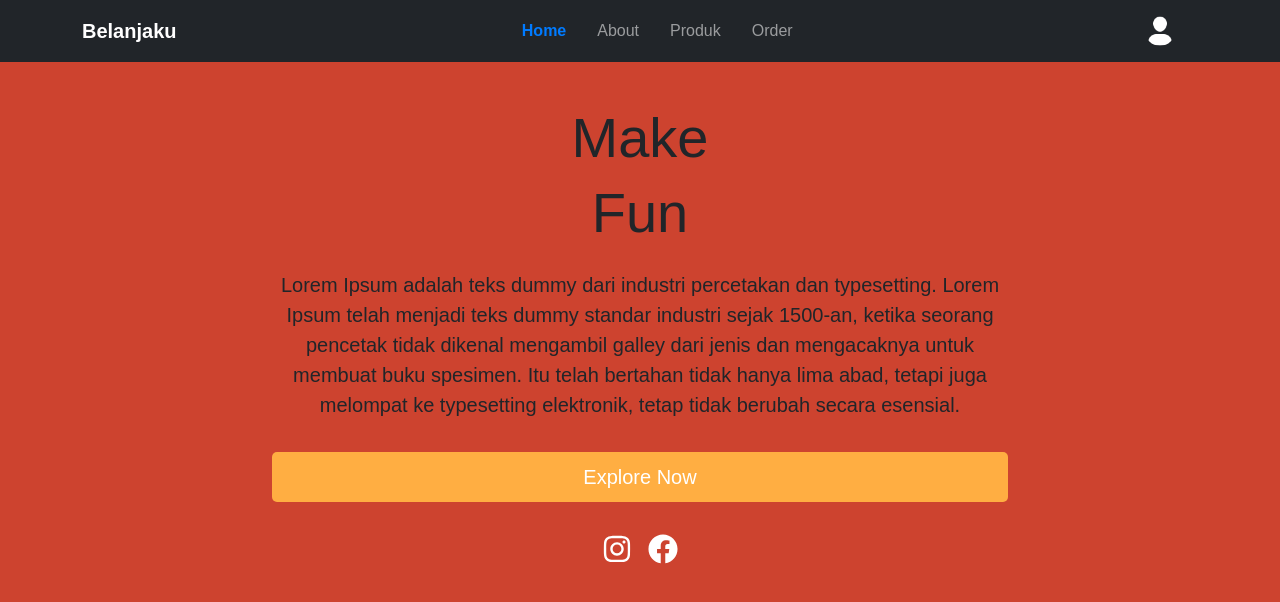
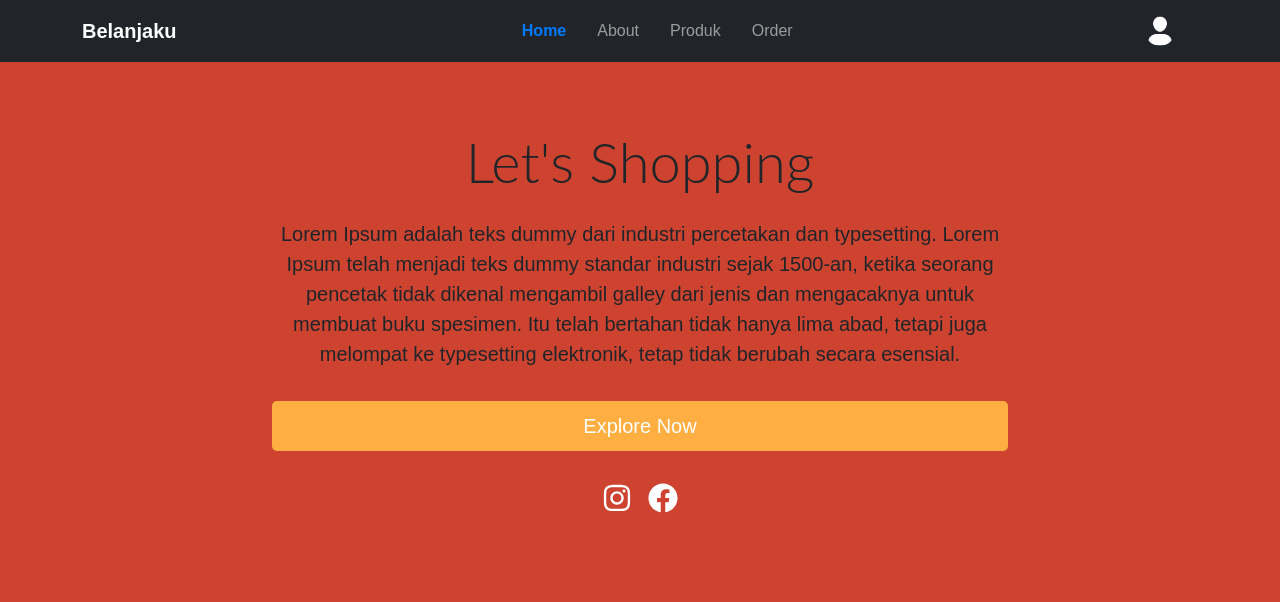
Before and after one commit to Kyyneko/BELANJAKU-WEBSITE-APP, a React (Create React App) app in the folder client/: page / in a window 1280 px wide. Shown: the top 602 px of the page. Built offline with nearby package versions, Linux system fonts and the light colour scheme.

Commit message:
Repaired Button

```diff
--- a/client/src/components/css/user_experince/Customers.css
+++ b/client/src/components/css/user_experince/Customers.css
@@ -24,3 +24,15 @@
     background-color: #007bff;
     margin: 10px auto;
   }
+
+  .crop-container {
+    overflow: hidden;
+    width: 100%;
+    height: 200px; /* Sesuaikan tinggi sesuai kebutuhan */
+  }
+
+  .crop-container img {
+    width: 100%;
+    height: auto;
+    object-fit: cover;
+  }
--- a/client/src/components/css/user_experince/home.css
+++ b/client/src/components/css/user_experince/home.css
@@ -1,54 +1,5 @@
-.bg {
-  height: 100vh;
-  background: #CD432F;
-}
-
-.custom-container {
-  margin-top: 4em;
-}
-
 .custom-text {
-  color: #fff;
-  font-size: 5em;
-  margin-top: -0.1em;
+  font-family: 'Lato', sans-serif;
+  font-size: 48px;
   font-weight: bold;
 }
-
-.custom-paragraph {
-  color: #fff;
-  margin-top: 2em;
-}
-
-.custom-button {
-  padding: 10px 20px; /* Adjust padding for desired button size */
-  border-radius: 20px;
-  margin-top: 2em;
-  max-width: 200px; /* Set a maximum width for the button */
-  width: auto; /* Ensure the button width is auto */
-}
-
-.social-icons {
-  display: flex;
-  gap: 10px;
-  margin-top: 20px;
-}
-
-.icon {
-  color: white;
-  cursor: pointer;
-  transition: color 0.3s ease;
-}
-
-.icon:hover {
-  color: #CD432F;
-}
-
-.line {
-  flex-grow: 1;
-  height: 3px;
-  background-color: white;
-  margin-left: 5px;
-  margin-top: 17px;
-  width: 100%;
-  max-width: 500px;
-}
--- a/client/src/components/page/user_experience/About.js
+++ b/client/src/components/page/user_experience/About.js
@@ -1,6 +1,7 @@
 import React from "react";
 import { Container, Row, Col, Button } from "react-bootstrap";
 import "../../css/user_experince/About.css";
+import { Link } from "react-router-dom";
 
 const About = () => {
   return (
@@ -15,9 +16,11 @@ const About = () => {
               Intense gives me the ability to advise international expatriates
               living in the middle east from where I live in USA.
             </p>
-            <Button variant="primary" className="explore-button">
-              LET'S GO EXPLORE
-            </Button>
+            <Link to="/Produk">
+              <Button variant="primary" className="explore-button">
+                LET'S GO EXPLORE
+              </Button>
+            </Link>
           </Col>
         </Row>
       </Container>
--- a/client/src/components/page/user_experience/Customers.js
+++ b/client/src/components/page/user_experience/Customers.js
@@ -14,7 +14,9 @@ const Customers = () => {
         <Row>
           <Col md={4}>
             <Card className="mb-4">
-              <Card.Img variant="top" src={us1} alt="user1" />
+              <div className="crop-container">
+                <Card.Img variant="top" src={us1} alt="user1" />
+              </div>
               <Card.Body>
                 <Card.Title>Food & Drink</Card.Title>
                 <Card.Text>
@@ -27,7 +29,9 @@ const Customers = () => {
           </Col>
           <Col md={4}>
             <Card className="mb-4">
-              <Card.Img variant="top" src={us2} alt="user2" />
+              <div className="crop-container">
+                <Card.Img variant="top" src={us2} alt="user2" />
+              </div>
               <Card.Body>
                 <Card.Title>Cosmetic</Card.Title>
                 <Card.Text>
@@ -40,14 +44,15 @@ const Customers = () => {
           </Col>
           <Col md={4}>
             <Card className="mb-4">
-              <Card.Img variant="top" src={us3} alt="user3" />
+              <div className="crop-container">
+                <Card.Img variant="top" src={us3} alt="user3" />
+              </div>
               <Card.Body>
                 <Card.Title>Body Care</Card.Title>
                 <Card.Text>
                   A very professional financial advisor, who is true to his
                   word. John has demonstrated a high amount of integrity in the
-                  time I have known him, and he is fast to respond to my
-                  concerns.
+                  time I have known him
                 </Card.Text>
               </Card.Body>
             </Card>
--- a/client/src/components/page/user_experience/home.js
+++ b/client/src/components/page/user_experience/home.js
@@ -1,7 +1,8 @@
 import React from "react";
 import { Container, Row, Col, Button } from "react-bootstrap";
 import { FaInstagram, FaFacebook } from "react-icons/fa";
-// import "../../css/user_experince/home.css";
+import { Link } from "react-router-dom"; // Import Link
+import "../../css/user_experince/home.css";
 
 const Home = () => {
   return (
@@ -10,8 +11,9 @@ const Home = () => {
         <Container className="text-center py-5">
           <Row className="justify-content-center align-items-center">
             <Col md={8}>
-              <h1 className="custom-text display-4">Make</h1>
-              <h1 className="custom-text display-4">Fun</h1>
+              <h1 className="custom-text display-4 bold mt-4">
+                Let's Shopping
+              </h1>
               <p className="custom-paragraph lead my-4">
                 Lorem Ipsum adalah teks dummy dari industri percetakan dan
                 typesetting. Lorem Ipsum telah menjadi teks dummy standar
@@ -21,9 +23,13 @@ const Home = () => {
                 melompat ke typesetting elektronik, tetap tidak berubah secara
                 esensial.
               </p>
-              <Button className="custom-button btn-light btn-lg my-2">
-                Explore Now
-              </Button>
+              <Link to="/About">
+                {" "}
+                {/* Menggunakan Link */}
+                <Button className="custom-button btn-light btn-lg my-2">
+                  Explore Now
+                </Button>
+              </Link>
               <div className="social-icons mt-4">
                 <FaInstagram size={30} className="icon mx-2" />
                 <FaFacebook size={30} className="icon mx-2" />
```
